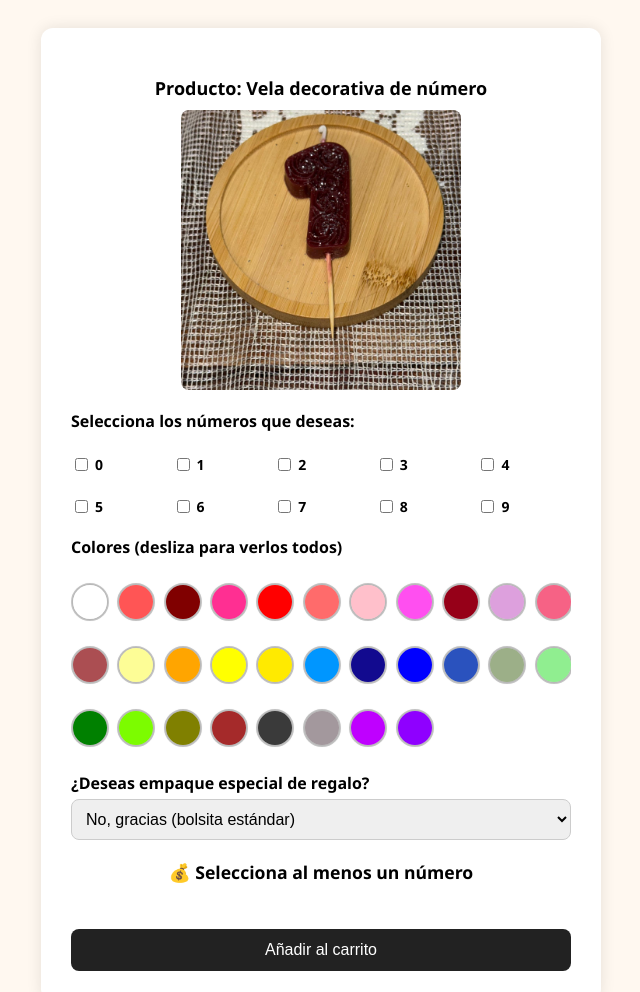
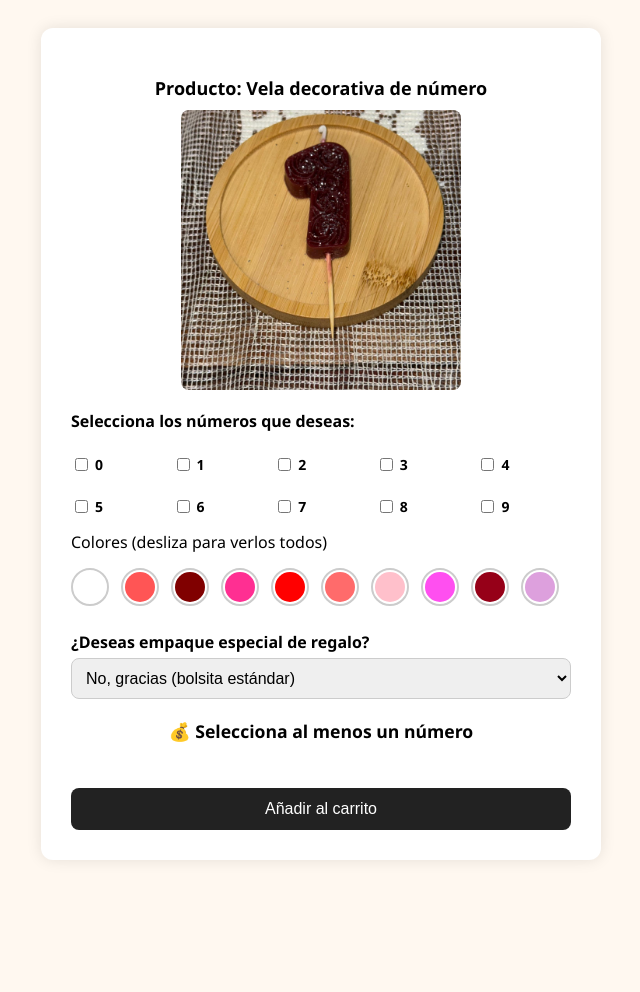
Before and after one commit to maryjo-aromas/maryjo, a plain HTML site: page formulario/numeros.html in a window 1280 px wide. Shown: the top 992 px of the page, without its empty margins (319-959 px from the left). After the commit the page ends 888 px from the top, so only its background shows below. Drawn offline with Linux system fonts and the light colour scheme.

Commit message:
Update numeros.html

```diff
--- a/formulario/numeros.html
+++ b/formulario/numeros.html
@@ -80,35 +80,6 @@
       color: #000;
     }
 
-    .color-group-title {
-      font-weight: bold;
-      margin-top: 20px;
-      margin-bottom: 10px;
-    }
-
-    .color-grid {
-      display: grid;
-      grid-template-columns: repeat(auto-fit, minmax(35px, 1fr));
-      gap: 10px;
-    }
-
-    .color-option input {
-      display: none;
-    }
-
-    .color-circle {
-      width: 30px;
-      height: 30px;
-      border-radius: 50%;
-      display: inline-block;
-      border: 2px solid transparent;
-      cursor: pointer;
-      box-shadow: 0 0 3px rgba(0,0,0,0.3);
-    }
-
-    .color-option input:checked + .color-circle {
-      border-color: #000;
-    }
 
     .cuadro-imagen {
       width: 280px;
```
